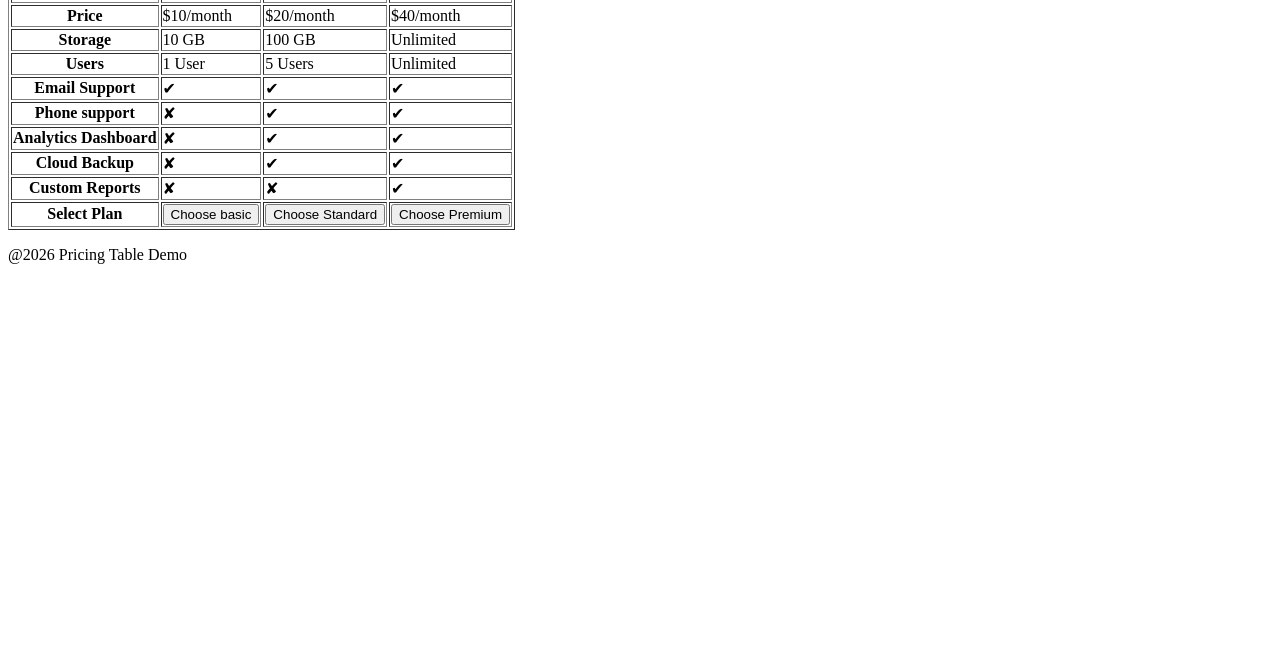
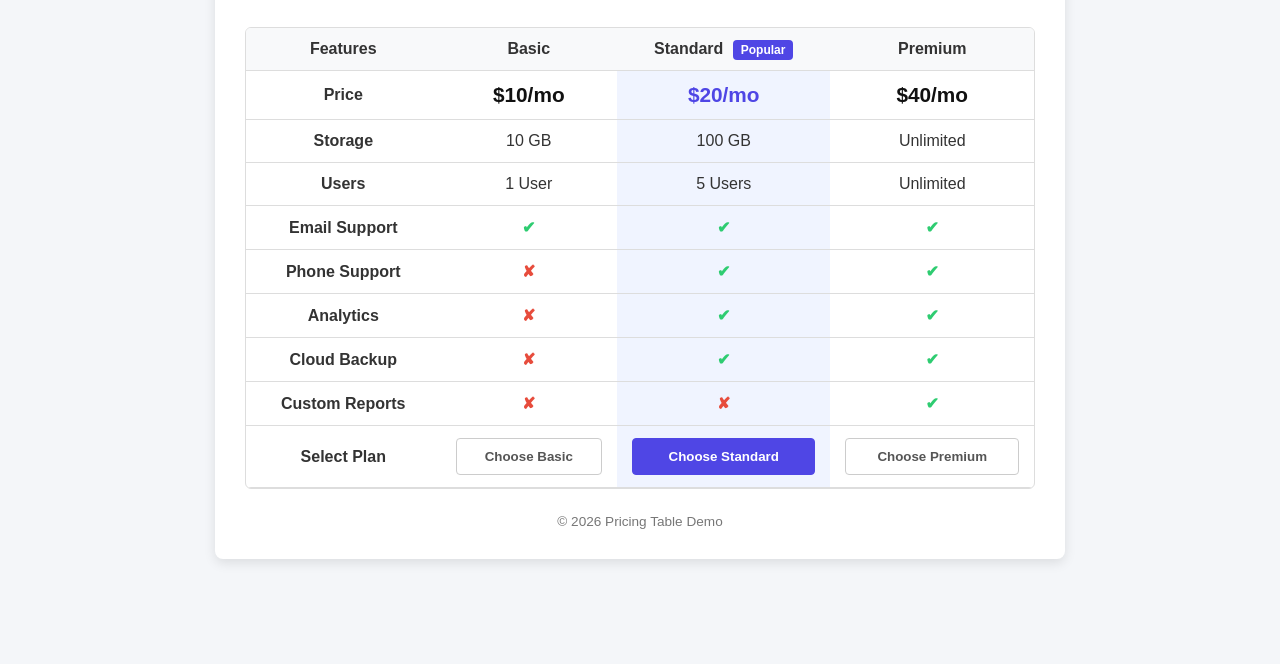
Before and after one commit to web-dev-html-css-javascript-projects/web-dev-html-css-javascript-projects, a plain HTML site: page HTML/05-pricing-table/pricing-table.html in a window 1280 px wide. Shown: the part 136-800 px from the top of the page. Drawn offline with Linux system fonts and the light colour scheme.

Commit message:
style(pricing-table): design clean modern feature comparison pricing table

```diff
--- a/HTML/05-pricing-table/pricing-table.html
+++ b/HTML/05-pricing-table/pricing-table.html
@@ -3,113 +3,108 @@
 <head>
     <meta charset="UTF-8">
     <meta name="viewport" content="width=device-width, initial-scale=1.0">
-    <title>Pricing-Table</title>
+    <title>Pricing Plans</title>
+    <!-- Link the CSS file -->
+    <link rel="stylesheet" href="style.css">
 </head>
 <body>
+    <div class="pricing-container">
         <!--Header-->
         <header>
             <h1>Pricing Plans</h1>
-        <p>Choose the plan that best fits your needs</p>
+            <p>Choose the plan that best fits your needs and budget</p>
         </header>
 
         <main>
-        <table border="1">
-
+            <!-- Scrollable wrapper for mobile responsiveness -->
+            <div class="table-responsive">
+                <table class="pricing-table">
                     <thead>
-
                         <tr>
                             <th>Features</th>
                             <th>Basic</th>
-                    <th>Standard</th>
+                            <th class="recommended-col">Standard <span class="popular-badge">Popular</span></th>
                             <th>Premium</th>
-
                         </tr>
-
-
-
                     </thead>
 
-        <!--Body-->
                     <tbody>
-            <tr>
-                <th>Price </th>
-                <td>$10/month</td>
-                <td>$20/month</td>
-                <td>$40/month</td>
-
+                        <tr class="price-row">
+                            <th>Price</th>
+                            <td>$10/mo</td>
+                            <td class="recommended-col highlight-price">$20/mo</td>
+                            <td>$40/mo</td>
                         </tr>
 
                         <tr>
                             <th>Storage</th>
                             <td>10 GB</td>
-                <td>100 GB</td>
+                            <td class="recommended-col">100 GB</td>
                             <td>Unlimited</td>
                         </tr>
 
                         <tr>
                             <th>Users</th>
                             <td>1 User</td>
-                <td>5 Users</td>
+                            <td class="recommended-col">5 Users</td>
                             <td>Unlimited</td>
-
                         </tr>
 
                         <tr>
                             <th>Email Support</th>
-                <td>✔</td>
-                 <td>✔</td>
-                  <td>✔</td>
-
+                            <td><span class="yes-mark">✔</span></td>
+                            <td class="yes-mark recommended-col">✔</td>
+                            <td><span class="yes-mark">✔</span></td>
                         </tr>
 
                         <tr>
-                <th>Phone support</th>
-                <td>✘</td>
-                 <td>✔</td>
-                 <td>✔</td>
-
+                            <th>Phone Support</th>
+                            <td><span class="no-mark">✘</span></td>
+                            <td class="yes-mark recommended-col">✔</td>
+                            <td><span class="yes-mark">✔</span></td>
                         </tr>
 
                         <tr>
-                <th>Analytics Dashboard</th>
-                <td>✘</td>
-                 <td>✔</td>
-                  <td>✔</td>
-
+                            <th>Analytics</th>
+                            <td><span class="no-mark">✘</span></td>
+                            <td class="yes-mark recommended-col">✔</td>
+                            <td><span class="yes-mark">✔</span></td>
                         </tr>
 
                         <tr>
                             <th>Cloud Backup</th>
-                <td>✘</td>
-                 <td>✔</td>
-                  <td>✔</td>
-            </tr>
-            <tr>
-                <th>Custom Reports</th>
-                <td>✘</td>
-                 <td>✘</td>
-                  <td>✔</td>
-
+                            <td><span class="no-mark">✘</span></td>
+                            <td class="yes-mark recommended-col">✔</td>
+                            <td><span class="yes-mark">✔</span></td>
                         </tr>
 
                         <tr>
+                            <th>Custom Reports</th>
+                            <td><span class="no-mark">✘</span></td>
+                            <td class="no-mark recommended-col">✘</td>
+                            <td><span class="yes-mark">✔</span></td>
+                        </tr>
+
+                        <tr class="action-row">
                             <th>Select Plan</th>
                             <td>
-                    <button type="button">Choose basic</button>
-
+                                <button type="button" class="btn">Choose Basic</button>
                             </td>
-                <td> <button type="button">Choose Standard</button></td>
-                <td><button type="button">Choose Premium</button></td>
-
+                            <td class="recommended-col">
+                                <button type="button" class="btn btn-recommended">Choose Standard</button>
+                            </td>
+                            <td>
+                                <button type="button" class="btn">Choose Premium</button>
+                            </td>
                         </tr>
-
-
                     </tbody>
                 </table>
+            </div>
         </main>
+
         <footer>
-                <p>@2026 Pricing Table Demo</p>
+            <p>© 2026 Pricing Table Demo</p>
         </footer>
-
+    </div>
 </body>
 </html>
--- /dev/null
+++ b/HTML/05-pricing-table/style.css
@@ -0,0 +1,141 @@
+/* --- Global Styles --- */
+* {
+    margin: 0;
+    padding: 0;
+    box-sizing: border-box;
+}
+
+body {
+    font-family: Arial, sans-serif;
+    background-color: #f4f6f9;
+    color: #333333;
+    padding: 40px 10px;
+}
+
+/* --- Container --- */
+.pricing-container {
+    max-width: 850px;
+    margin: 0 auto;
+    background-color: #ffffff;
+    padding: 30px;
+    border-radius: 8px;
+    box-shadow: 0 4px 12px rgba(0, 0, 0, 0.1);
+}
+
+/* --- Header --- */
+header {
+    text-align: center;
+    margin-bottom: 30px;
+}
+
+header h1 {
+    font-size: 2rem;
+    margin-bottom: 8px;
+}
+
+header p {
+    color: #777777;
+}
+
+/* --- Responsive Table Container --- */
+.table-responsive {
+    width: 100%;
+    overflow-x: auto; /* Enable scroll on mobile */
+    border: 1px solid #dddddd;
+    border-radius: 6px;
+}
+
+/* --- Table Styling --- */
+.pricing-table {
+    width: 100%;
+    border-collapse: collapse;
+    text-align: center;
+    min-width: 600px; /* Prevents squishing */
+}
+
+/* --- Table Cells Padding & Borders --- */
+.pricing-table th,
+.pricing-table td {
+    padding: 12px 15px;
+    border-bottom: 1px solid #dddddd;
+}
+
+/* --- Table Header Styling --- */
+.pricing-table thead th {
+    background-color: #f8f9fa;
+    color: #333333;
+    font-weight: bold;
+}
+
+/* --- Recommended Column Highlight --- */
+.recommended-col {
+    background-color: #f0f4ff; /* Light blue tint for highlight */
+}
+
+/* --- Popular Badge --- */
+.popular-badge {
+    background-color: #4f46e5;
+    color: #ffffff;
+    font-size: 0.75rem;
+    padding: 3px 8px;
+    border-radius: 4px;
+    margin-left: 5px;
+    vertical-align: middle;
+}
+
+/* --- Price Row Bold --- */
+.price-row td {
+    font-size: 1.3rem;
+    font-weight: bold;
+    color: #111111;
+}
+
+.highlight-price {
+    color: #4f46e5 !important;
+}
+
+/* --- Check & Cross Marks --- */
+.yes-mark {
+    color: #2ecc71; /* Green */
+    font-weight: bold;
+}
+
+.no-mark {
+    color: #e74c3c; /* Red */
+    font-weight: bold;
+}
+
+/* --- Buttons --- */
+.btn {
+    width: 100%;
+    padding: 10px;
+    background-color: #ffffff;
+    border: 1px solid #cccccc;
+    border-radius: 4px;
+    cursor: pointer;
+    font-weight: bold;
+    color: #555555;
+    transition: background-color 0.2s;
+}
+
+.btn:hover {
+    background-color: #eeeeee;
+}
+
+.btn-recommended {
+    background-color: #4f46e5;
+    color: #ffffff;
+    border: 1px solid #4f46e5;
+}
+
+.btn-recommended:hover {
+    background-color: #3c35b8;
+}
+
+/* --- Footer --- */
+footer {
+    text-align: center;
+    margin-top: 25px;
+    font-size: 0.85rem;
+    color: #777777;
+}
```
Lines whose indentation alone changed are shown as unchanged.
